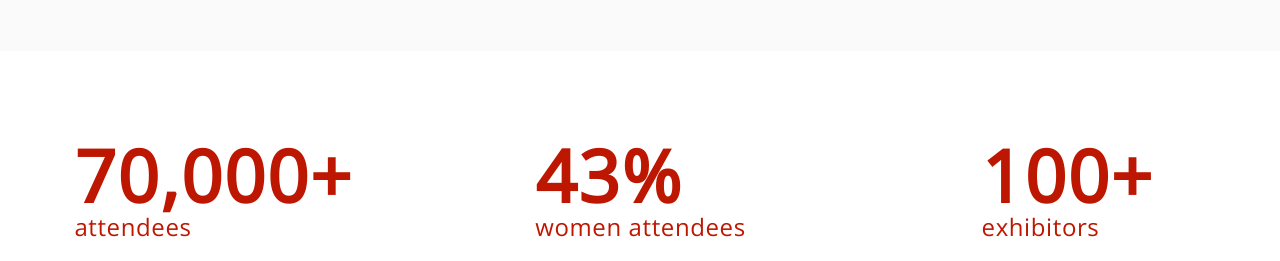
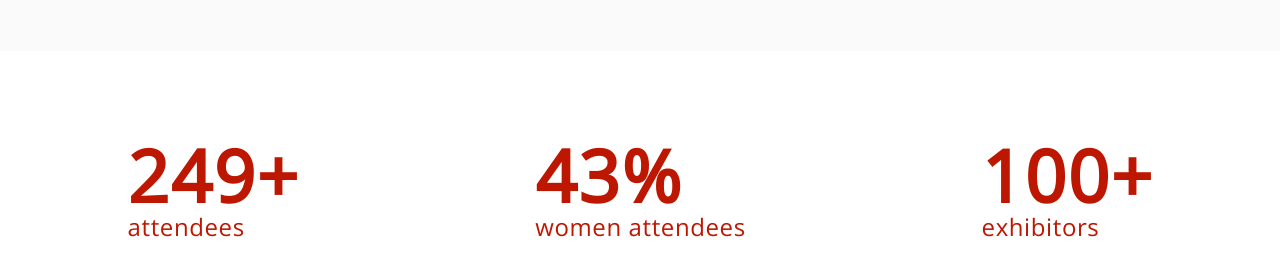
Before and after one commit to NishChal370/kmc-conference-frontend, a React (Vite) app: page / in a window 1280 px wide. Shown: the part 1080-1341 px from the top of the page. Built offline with nearby package versions, Linux system fonts and the light colour scheme.

Commit message:
Update home statistic content

```diff
--- a/src/pages-normalUser/home/components/HomeStatisticalCounter.tsx
+++ b/src/pages-normalUser/home/components/HomeStatisticalCounter.tsx
@@ -37,9 +37,9 @@ function HomeStatisticalCounter() {
                   ]}
             >
                   {[
-                        { count: "2,100+", title: "organizers" },
-                        { count: "320+", title: "speakers" },
-                        { count: "70,000+", title: "attendees" },
+                        { count: "02", title: "organizers" },
+                        { count: "29+", title: "speakers" },
+                        { count: "249+", title: "attendees" },
                         { count: "43%", title: "women attendees" },
                         { count: "100+", title: "exhibitors" },
                   ].map(({ count, title }, index) => (
```
